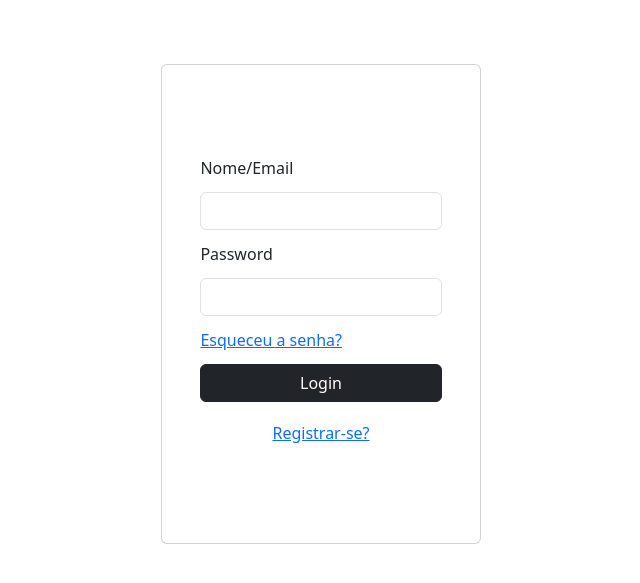
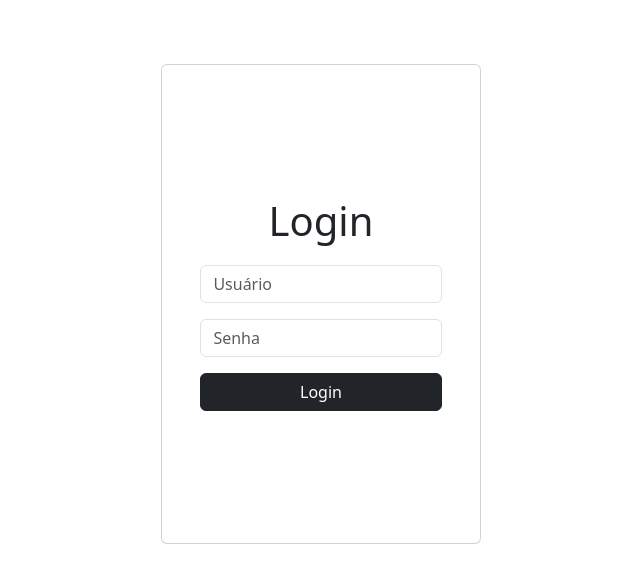
Before and after one commit to LevySena/Capi, a Django app: page /login/ in a window 1280 px wide. Shown: the part 72-655 px from the top of the page, without its empty margins (319-959 px from the left). Run offline with Django 5.2, Linux system fonts and the light colour scheme.

Commit message:
Feito rota de login e redirecionamento do cadastro

```diff
--- a/cadastro/views.py
+++ b/cadastro/views.py
@@ -1,8 +1,9 @@
-from django.shortcuts import render
+from django.shortcuts import render,redirect
 from django.http import HttpRequest
 from cadastro.models import Cadastro_Pessoa
 from cadastro.forms import Cadastro_Form
 from django.contrib.auth.hashers import make_password
+from login.views import Login_User
 
 # Create your views here.
 def Cad(request: HttpRequest):
@@ -22,4 +23,5 @@ def Cad(request: HttpRequest):
             perfil.user = novo
             perfil.save()
             #Redirecionar quando tela de login estiver pronta
+            return redirect(Login_User)
     return render(request,'cad/tela-cad.html',context=contexto)
--- /dev/null
+++ b/login/forms.py
@@ -0,0 +1,8 @@
+from django import forms
+
+class LoginUser(forms.Form):
+    username = forms.CharField(required=True,
+                               widget=forms.TextInput(attrs={'placeholder':'Usuário','class':'form-control'}))
+
+    password = forms.CharField(required=True,
+                               widget=forms.PasswordInput(attrs={'placeholder':'Senha','class':'form-control'}))
--- a/login/templates/login/login.html
+++ b/login/templates/login/login.html
@@ -16,24 +16,22 @@
 
     <div  class="quadro">
         <div class="card login">
-            Nome/Email
-            <div class="input-group flex-nowrap">
+            <h1 class="mx-auto p2">Login</h1>
+            <form action="." method="post" class="Forms">
+            {% csrf_token %}
+            {% for field in form %}
+            <!--nome-->
+            <div class="mb-3">
+                <div style="color: red;">
+                    {{field.errors}}
+                </div>
 
-                <input type="text" class="form-control" placeholder="" aria-label="Username" aria-describedby="addon-wrapping">
+                <div>{{field}}</div>
             </div>
-            Password
-            <div class="input-group flex-nowrap">
-
-                <input type="text" class="form-control" placeholder="" aria-label="Username" aria-describedby="addon-wrapping">
-            </div>
-            <div class="esqueceu">
-                <a href="">Esqueceu a senha?</a>
-            </div>
-
-            <button type="button" class="btn btn-dark">Login</button>
-            <!-- Trocar quando tiver tela de cadastro -->
-            <a type="button" class="btn btn-link" href="cadastrar.html">Registrar-se?
-            </a>
+            {% endfor %}
+            <!--botão para registrar-->
+            <button class="btn btn-dark w-100" type="submit">Login</button>
+        </form>
         </div>
     </div>
     <script src="https://cdn.jsdelivr.net/npm/bootstrap@5.3.5/dist/js/bootstrap.bundle.min.js" integrity="sha384-k6d4wzSIapyDyv1kpU366/PK5hCdSbCRGRCMv+eplOQJWyd1fbcAu9OCUj5zNLiq" crossorigin="anonymous"></script>
--- a/login/urls.py
+++ b/login/urls.py
@@ -1,6 +1,6 @@
 from django.urls import path
-from login.views import Login
+from login.views import Login_User
 
 urlpatterns = [
-    path('',Login,name='login'),
+    path('',Login_User,name='login'),
 ]
--- a/login/views.py
+++ b/login/views.py
@@ -1,5 +1,28 @@
 from django.shortcuts import render,redirect
+from django.http import HttpRequest
+from django.contrib.auth import authenticate, login, logout
+from login.forms import LoginUser
 
 # Create your views here.
-def Login(request):
-    return render(request,'login/login.html')
+def Login_User(request:HttpRequest):
+    formulario = LoginUser()
+    if request.method == 'POST':
+        formulario=LoginUser(request.POST)
+        if formulario.is_valid():
+            usuario = formulario.cleaned_data['username']
+            senha = formulario.cleaned_data['password']
+            user = authenticate(request, username=usuario, password=senha)
+            if user is not None:
+                login(request,user)
+                print("Logado com sucesso")
+                #Adicionar redirecionamento quando estiver pronto
+            else:
+                formulario.add_error('username','Usuário ou Senha incorretas')
+    contexto = {
+        'form':formulario
+    }
+    return render(request,'login/login.html',context=contexto)
+
+def Logout(request : HttpRequest):
+    logout(request)
+    return redirect(Login_User)
```
